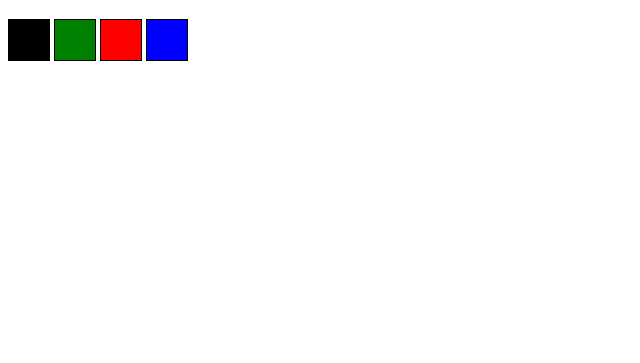
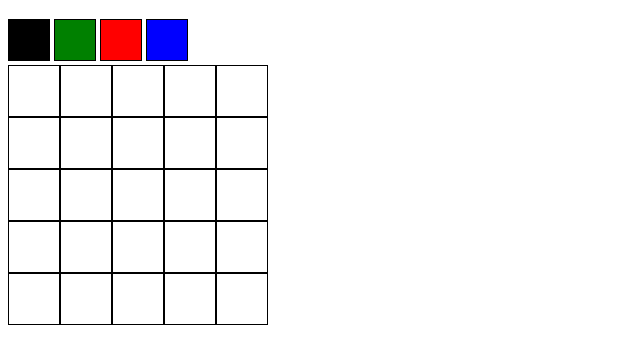
Before and after one commit to Thesamuel01/pixels-art, a plain HTML site: page index.html in a window 1280 px wide. Shown: the part 61-424 px from the top of the page, without its empty margins (0-640 px from the left). Drawn offline with Linux system fonts and the light colour scheme.

Commit message:
Quarto requisito atendido

```diff
--- a/index.html
+++ b/index.html
@@ -15,6 +15,43 @@
         <div class="color red"></div>
         <div class="color blue"></div>
     </div>
+    <div id="pixel-board">
+        <div class="line">
+            <div class="pixel"></div>
+            <div class="pixel"></div>
+            <div class="pixel"></div>
+            <div class="pixel"></div>
+            <div class="pixel"></div>
+        </div>
+        <div class="line">
+            <div class="pixel"></div>
+            <div class="pixel"></div>
+            <div class="pixel"></div>
+            <div class="pixel"></div>
+            <div class="pixel"></div>
+        </div>
+        <div class="line">
+            <div class="pixel"></div>
+            <div class="pixel"></div>
+            <div class="pixel"></div>
+            <div class="pixel"></div>
+            <div class="pixel"></div>
+        </div>
+        <div class="line">
+            <div class="pixel"></div>
+            <div class="pixel"></div>
+            <div class="pixel"></div>
+            <div class="pixel"></div>
+            <div class="pixel"></div>
+        </div>
+        <div class="line">
+            <div class="pixel"></div>
+            <div class="pixel"></div>
+            <div class="pixel"></div>
+            <div class="pixel"></div>
+            <div class="pixel"></div>
+        </div>
+    </div>
 
     <script src="script.js"></script>
 </body>
--- a/style.css
+++ b/style.css
@@ -13,14 +13,21 @@
   width: 40px;
 }
 
-.color-palette {
-  display: flex;
-  justify-content: space-around;
-  width: 50%;
+.green {
+  background-color: green;
 }
 
-.green {
-  background-color: green;
+/* Trecho baseado no artigo sobre espacos em branco de elementos inline-block link"https://css-tricks.com/fighting-the-space-between-inline-block-elements/ */
+.line {
+  font-size: 0px;
+}
+
+.pixel {
+  background-color: white;
+  border: 1px solid black;
+  display: inline-block;
+  height: 50px;
+  width: 50px;
 }
 
 .red {
```
